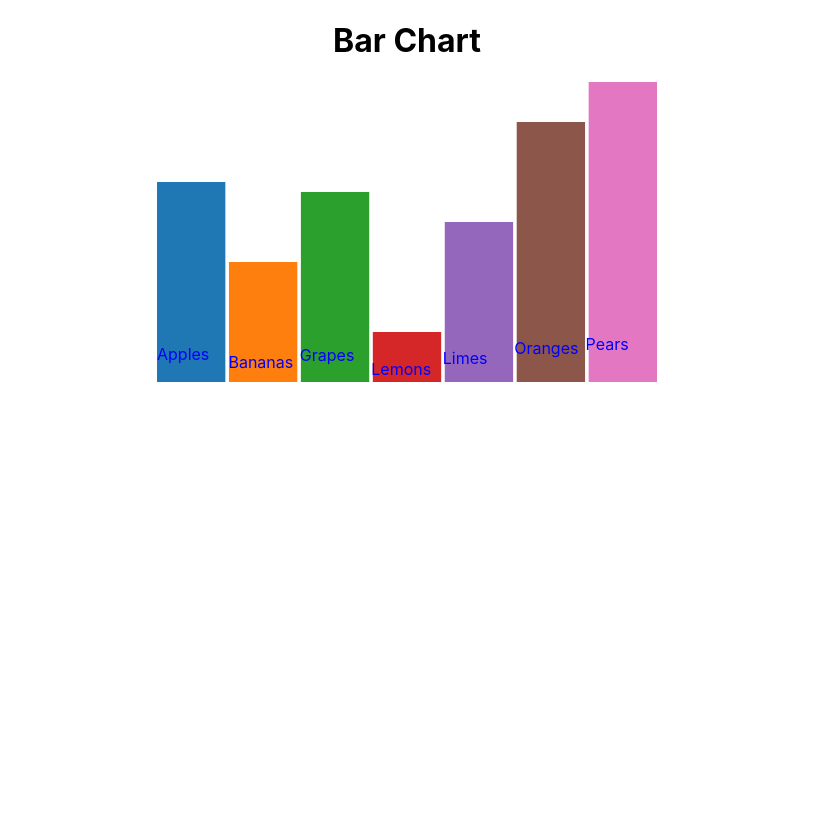
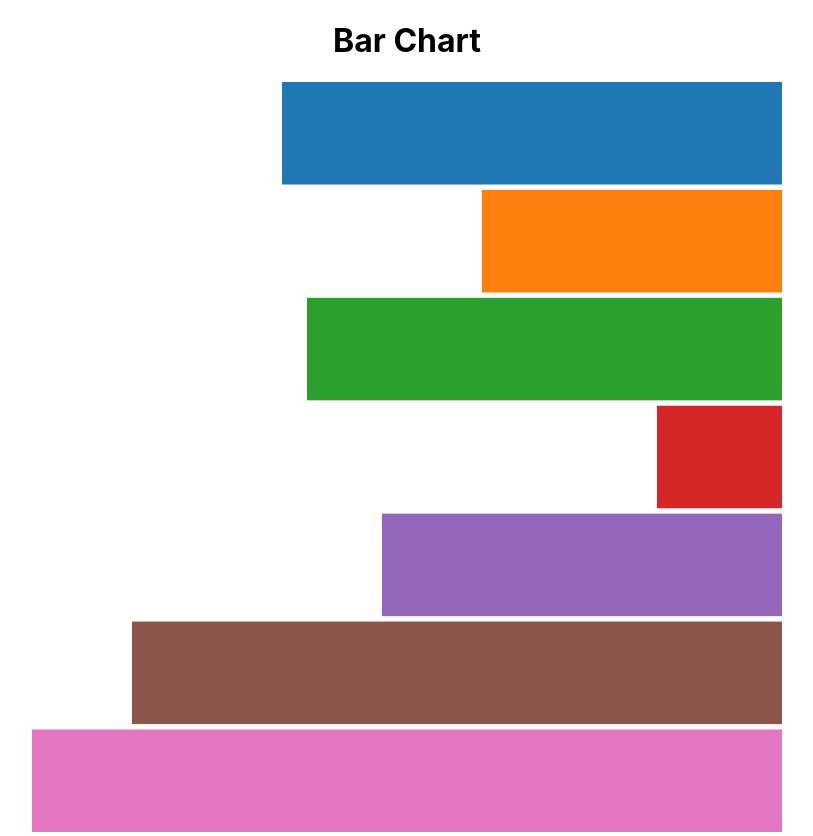
Before and after one commit to Abdelnacerr/d3ts, a React (Create React App) app: page / in a window 1280 px wide. Shown: the whole page, without its empty margins (233-1046 px from the left). Before the commit the page ends 800 px from the top, so only its background shows below. Built offline with nearby package versions, Linux system fonts and the light colour scheme.

Commit message:
wrong way horizontal bar

```diff
--- a/src/D3/HorizontalBarChart.tsx
+++ b/src/D3/HorizontalBarChart.tsx
@@ -1,4 +1,4 @@
-import React, { useRef, useEffect, useState } from 'react'
+import { useRef, useEffect, useState } from 'react'
 import * as d3 from 'd3'
 import data from './Data'
 
@@ -11,26 +11,24 @@ const HorizontalBarChart = () => {
 		undefined
 	>>(null)
 
-	//svg container width/height
-	const svgWidth = 500,
-		svgHeight = 300
+	// const data = dataset.sort(function (a, b) {
+	// 	return d3.ascending(a.value, b.value)
+	// })
 
-	const barWidth = svgWidth / data.length //width of each bar
+	const svgWidth = 750,
+		svgHeight = 750
 
 	const maxValue = d3.max(data, (d) => d.value)
 
-	const y = d3.scaleLinear().domain([0, maxValue!]).range([0, svgHeight])
+	const x = d3.scaleLinear().domain([0, maxValue!]).range([0, svgHeight])
 
-	const x = d3
+	const y = d3
 		.scaleBand()
 		.domain(data.map((d) => d.name))
 		.range([0, svgWidth])
 		.paddingInner(0.05)
 
 	const colorScale = d3.scaleOrdinal(d3.schemeCategory10)
-
-	// const yAxis = d3.axisLeft(y).ticks(3)
-	// const xAxis = d3.axisBottom(x)
 
 	useEffect(() => {
 		if (!selection) {
@@ -43,24 +41,24 @@ const HorizontalBarChart = () => {
 				.data(data)
 				.enter()
 				.append('rect')
-				.attr('width', x.bandwidth)
-				.attr('height', (d) => y(d.value))
-				.attr('x', (d) => x(d.name)!)
-				.attr('y', (d) => svgHeight - y(d.value))
+				.attr('height', y.bandwidth)
+				.attr('width', (d) => x(d.value))
+				.attr('y', (d) => y(d.name)!)
+				.attr('x', (d) => svgHeight - x(d.value))
 				.attr('fill', (d) => colorScale(d.name))
 
-			const text = svg
-				.selectAll('text')
-				.data(data) //data in waiting state
-				.enter()
-				.append('text') //takes a string or a function as a param
-				.text((d) => d.name)
-				.attr('y', (d) => svgHeight - d.value - 2) //subtract extra 2 pixels
-				.attr('x', (d, i) => barWidth * i)
-				.style('fill', 'blue')
+			// const text = svg
+			// 	.selectAll('text')
+			// 	.data(data) //data in waiting state
+			// 	.enter()
+			// 	.append('text') //takes a string or a function as a param
+			// 	.text((d) => d.name)
+			// 	.attr('y', (d) => svgHeight - d.value - 2) //subtract extra 2 pixels
+			// 	.attr('x', (d, i) => barWidth * i)
+			// 	.style('fill', 'blue')
 		}
 	}, [selection, colorScale, svgHeight, svgWidth, x, y])
-	// console.log(data[0].value)
+
 	return (
 		<div>
 			<h1>Bar Chart</h1>
```
